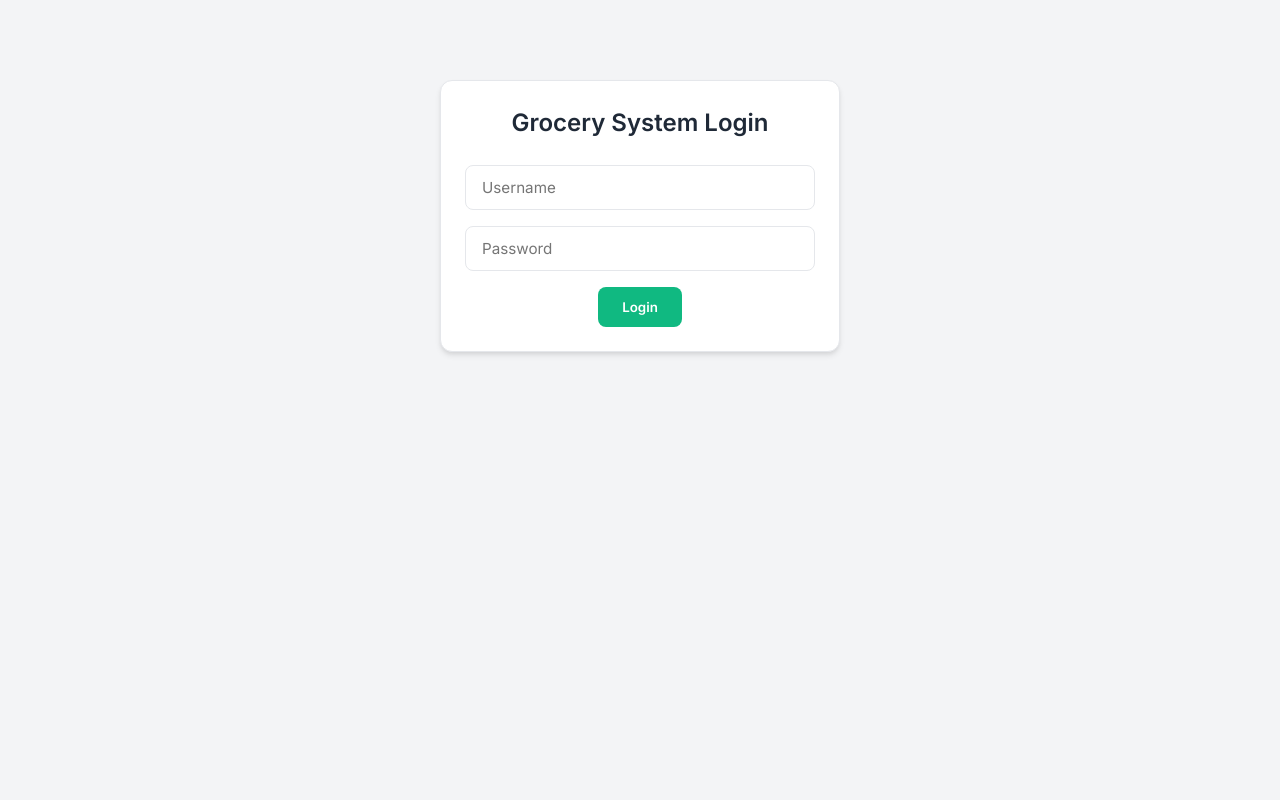
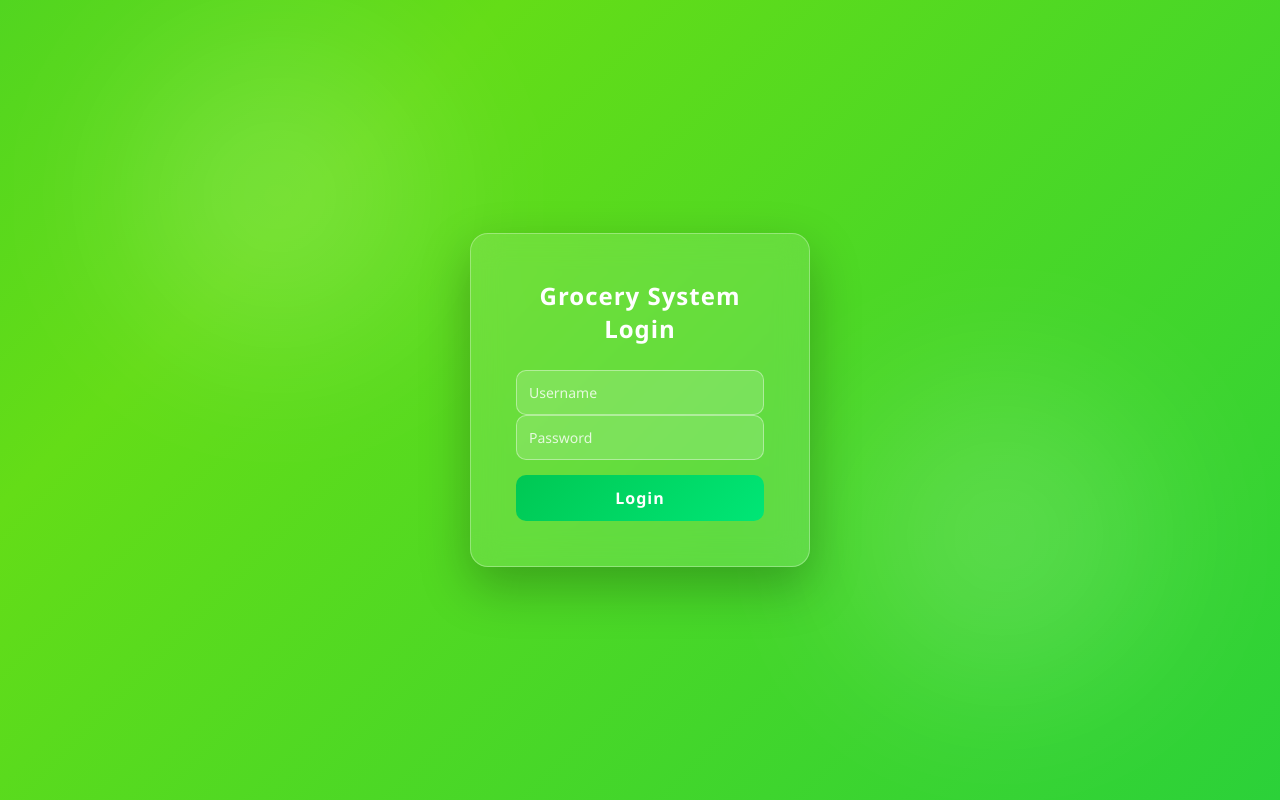
Before and after one commit to omk5050/grocery_billing_system, a website: page a_login.html in a window 1280 px wide. Drawn offline with Linux system fonts and the light colour scheme.

Commit message:
Fix invoice NaN error and restore login CSS

```diff
--- /dev/null
+++ b/a-_login.css
@@ -0,0 +1,177 @@
+
+  /* RESET */
+*{
+  margin:0;
+  padding:0;
+  box-sizing:border-box;
+  font-family:'Segoe UI', Arial, sans-serif;
+}
+
+/* BODY BACKGROUND */
+body{
+  height:100vh;
+  display:flex;
+  justify-content:center;
+  align-items:center;
+  overflow:hidden;
+  background:linear-gradient(-45deg,#00c853,#64dd17,#00b248,#2e7d32);
+  background-size:400% 400%;
+  animation:gradientBG 10s ease infinite;
+}
+
+/* ANIMATED BACKGROUND BLOBS */
+body::before,
+body::after{
+  content:"";
+  position:absolute;
+  width:300px;
+  height:300px;
+  border-radius:50%;
+  background:rgba(255,255,255,0.15);
+  filter:blur(80px);
+  animation:float 8s infinite ease-in-out;
+}
+
+body::before{
+  top:10%;
+  left:10%;
+}
+
+body::after{
+  bottom:10%;
+  right:10%;
+  animation-delay:2s;
+}
+
+@keyframes float{
+  0%,100%{transform:translateY(0px);}
+  50%{transform:translateY(-40px);}
+}
+
+/* BACKGROUND ANIMATION */
+@keyframes gradientBG{
+  0%{background-position:0% 50%;}
+  50%{background-position:100% 50%;}
+  100%{background-position:0% 50%;}
+}
+
+/* LOGIN BOX (GLASS EFFECT) */
+.login-box{
+  position:relative;
+  z-index:1;
+  background:rgba(255,255,255,0.12);
+  backdrop-filter:blur(15px);
+  border:1px solid rgba(255,255,255,0.3);
+  padding:45px;
+  width:340px;
+  border-radius:18px;
+  box-shadow:0 20px 50px rgba(0,0,0,0.25);
+  text-align:center;
+  animation:fadeIn 0.8s ease;
+}
+
+/* TITLE */
+.login-box h2{
+  color:#fff;
+  margin-bottom:25px;
+  font-weight:600;
+  letter-spacing:1px;
+}
+
+/* INPUT BOX WRAPPER (for icons if you add later) */
+.input-box{
+  position:relative;
+  margin:12px 0;
+}
+
+/* INPUTS */
+.login-box input{
+  width:100%;
+  padding:12px 12px;
+  border:1px solid rgba(255,255,255,0.4);
+  border-radius:10px;
+  font-size:14px;
+  background:rgba(255,255,255,0.15);
+  color:#fff;
+  outline:none;
+  transition:0.3s ease;
+}
+
+/* INPUT PLACEHOLDER */
+.login-box input::placeholder{
+  color:rgba(255,255,255,0.8);
+}
+
+/* INPUT FOCUS */
+.login-box input:focus{
+  border-color:#00ff88;
+  box-shadow:0 0 12px rgba(0,255,136,0.5);
+  transform:scale(1.03);
+}
+
+/* BUTTON */
+.login-box button{
+  width:100%;
+  padding:12px;
+  margin-top:15px;
+  background:linear-gradient(135deg,#00c853,#00e676);
+  color:white;
+  border:none;
+  border-radius:10px;
+  font-size:16px;
+  cursor:pointer;
+  transition:0.3s ease;
+  font-weight:600;
+  letter-spacing:1px;
+}
+
+/* BUTTON HOVER */
+.login-box button:hover{
+  transform:translateY(-2px);
+  box-shadow:0 10px 25px rgba(0,0,0,0.3);
+}
+
+/* BUTTON ACTIVE */
+.login-box button:active{
+  transform:scale(0.97);
+}
+
+/* FADE ANIMATION */
+@keyframes fadeIn{
+  from{
+    opacity:0;
+    transform:translateY(30px);
+  }
+  to{
+    opacity:1;
+    transform:translateY(0);
+  }
+}
+
+/* ERROR SHAKE ANIMATION (use in JS if login fails) */
+@keyframes shake{
+  0%,100%{transform:translateX(0);}
+  25%{transform:translateX(-6px);}
+  50%{transform:translateX(6px);}
+  75%{transform:translateX(-6px);}
+}
+
+.shake{
+  animation:shake 0.4s;
+}
+
+/* EXTRA LINKS */
+.login-box .extra{
+  margin-top:15px;
+  font-size:13px;
+  color:#fff;
+}
+
+.login-box .extra a{
+  color:#00ff88;
+  text-decoration:none;
+}
+
+.login-box .extra a:hover{
+  text-decoration:underline;
+}
--- a/a_login.html
+++ b/a_login.html
@@ -4,7 +4,7 @@
 <head>
     <title>Login</title>
     <meta name="viewport" content="width=device-width, initial-scale=1.0">
-    <link rel="stylesheet" href="style.css">
+    <link rel="stylesheet" href="a-_login.css">
 </head>
 
 <body>
```
Also changed, not shown: d_billing.html (+3 -1 lines).
